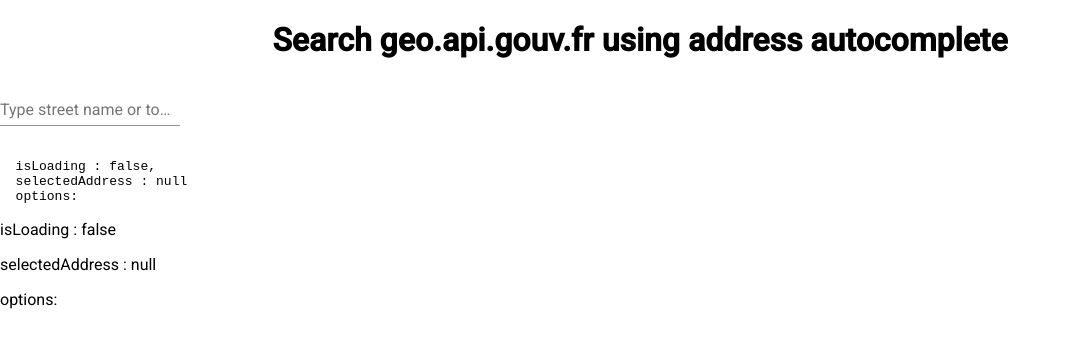
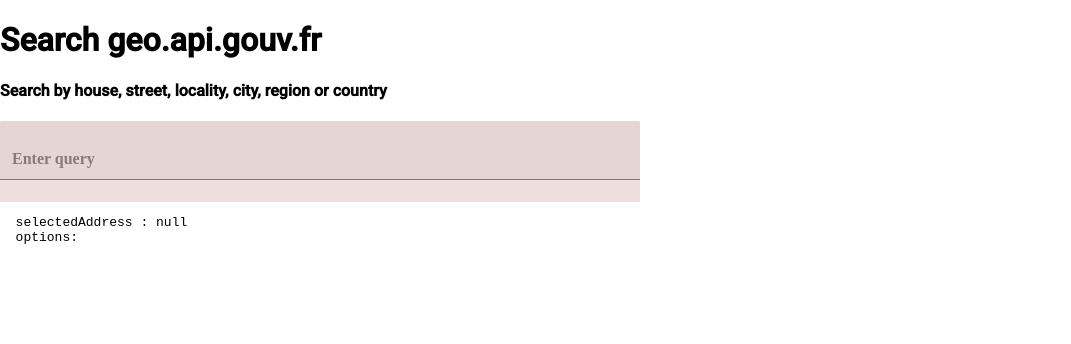
Before and after one commit to AndrewJBateman/angular-api-gouvfr, an Angular app: page / in a window 1280 px wide. Shown: the top 344 px of the page, without its empty margins (0-1071 px from the left). Built offline with nearby package versions, Linux system fonts and the light colour scheme.

Commit message:
ng material shared module created, search form params added to

```diff
--- a/src/app/app.component.html
+++ b/src/app/app.component.html
@@ -1,24 +1,29 @@
-<div style="text-align: center">
-  <h1>Search geo.api.gouv.fr using address autocomplete</h1>
+<div style="text-align: left">
+  <h1>Search geo.api.gouv.fr</h1>
+  <h4>Search by house, street, locality, city, region or country</h4>
 </div>
 
-<form class="search-form">
-  <mat-form-field class="search-full-width">
+<form class="search-form-input">
+  <mat-form-field class="search-full-width" appearance="fill">
     <input
+      class="search-input"
       type="text"
-      placeholder="Type street name or town"
-      aria-label="Number"
+      placeholder="Enter query"
+      aria-label="query input field"
       matInput
       [formControl]="formControl"
       [matAutocomplete]="auto"
     />
-    <mat-autocomplete #auto="matAutocomplete" [displayWith]="displayFn">
+
+    <!--autocomplete address using displayFctn to list options-->
+    <mat-autocomplete #auto="matAutocomplete" [displayWith]="displayFctn">
       <mat-option *ngIf="isLoading" class="is-loading"
-        ><mat-spinner diameter="40"></mat-spinner
-      ></mat-option>
+        >
+        <mat-progress-bar mode="query"></mat-progress-bar>
+    </mat-option>
       <ng-container *ngIf="!isLoading">
         <mat-option *ngFor="let option of options" [value]="option">
-          {{ displayFn(option) }}
+          {{ displayFctn(option) }}
         </mat-option>
       </ng-container>
     </mat-autocomplete>
@@ -26,10 +31,14 @@
 </form>
 
 <pre>
-  isLoading : {{ isLoading }},
   selectedAddress : {{ formControl.value | json }}
   options: {{ options | json }}
 </pre>
-<p>isLoading : {{ isLoading }}</p>
-  <p>selectedAddress : {{ formControl.value | json }}</p>
-  <p>options: {{ options | json }}</p>
+
+<!-- <mat-card>
+  <pre>
+    isLoading : {{ isLoading }},
+    selectedAddress : {{ formControl.value | json }}
+    options: {{ options | json }}
+  </pre>
+</mat-card> -->
--- a/src/app/app.component.scss
+++ b/src/app/app.component.scss
@@ -0,0 +1,29 @@
+form {
+  background: rgb(238, 222, 222);
+  width: 50%;
+
+  mat-form-field {
+    width: 100%;
+  }
+
+  .search-input {
+    width: 100% !important;
+    font: {
+      family: serif;
+      weight: bold;
+      size: 1em;
+    }
+  }
+}
+
+mat-card {
+  max-width: 600px;
+
+  mat-card-title {
+    text-align: left;
+  }
+
+  mat-card-subtitle {
+    text-align: left;
+  }
+}
--- a/src/app/app.component.ts
+++ b/src/app/app.component.ts
@@ -22,25 +22,27 @@
   options: [];
   isLoading = false;
 
-  constructor(private adresseService: AddressService) {
+  // after change in form input, show loading spinner, search run addressService
+  // Set loading spinner to false once complete and subscribe to response
+  constructor(private addressService: AddressService) {
     this.formControl.valueChanges
       .pipe(
         debounceTime(300),
         startWith(''),
         tap(() => (this.isLoading = true)),
         switchMap((value) =>
-          this.adresseService
+          this.addressService
             .search(value)
             .pipe(finalize(() => (this.isLoading = false)))
         )
       )
       .subscribe((response) => {
-        console.log(response);
-        this.options = response.features;
+        console.log('response', response);
+        this.options = response.features; // array of objects, each with geometry & property arrays
       });
   }
 
-  displayFn(option?: FeatureGeocodeJSON): string | undefined {
+  displayFctn(option?: FeatureGeocodeJSON): string | undefined {
     return option ? option.properties.label : undefined;
   }
 }
--- a/src/app/app.module.ts
+++ b/src/app/app.module.ts
@@ -1,38 +1,24 @@
 import { BrowserModule } from '@angular/platform-browser';
 import { NgModule } from '@angular/core';
-
-import { HttpClientModule } from "@angular/common/http";
-import { FormsModule, ReactiveFormsModule } from "@angular/forms";
-
-import { MatAutocompleteModule } from "@angular/material/autocomplete";
-import { MatFormFieldModule } from "@angular/material/form-field";
-import { MatInputModule } from "@angular/material/input";
-import { MatSelectModule } from "@angular/material/select";
-import { MatProgressSpinnerModule } from "@angular/material/progress-spinner";
+import { HttpClientModule } from '@angular/common/http';
 import { BrowserAnimationsModule } from '@angular/platform-browser/animations';
 
+import { SharedModule } from './common/shared/shared.module';
 import { AppRoutingModule } from './app-routing.module';
 import { AppComponent } from './app.component';
+
 import { AddressService } from './services/address.service';
 
 @NgModule({
-  declarations: [
-    AppComponent
-  ],
+  declarations: [AppComponent],
   imports: [
+    SharedModule.forRoot(),
     BrowserModule,
     AppRoutingModule,
     BrowserAnimationsModule,
-    FormsModule,
     HttpClientModule,
-    MatAutocompleteModule,
-    MatFormFieldModule,
-    MatInputModule,
-    MatSelectModule,
-    MatProgressSpinnerModule,
-    ReactiveFormsModule,
   ],
   providers: [AddressService],
-  bootstrap: [AppComponent]
+  bootstrap: [AppComponent],
 })
-export class AppModule { }
+export class AppModule {}
--- /dev/null
+++ b/src/app/common/shared/shared.module.ts
@@ -0,0 +1,16 @@
+import { NgModule, ModuleWithProviders } from '@angular/core';
+import { CommonModule } from '@angular/common';
+import { MaterialModule } from '../../material.module';
+
+@NgModule({
+  declarations: [],
+  exports: [CommonModule, MaterialModule],
+})
+export class SharedModule {
+  static forRoot(): ModuleWithProviders<SharedModule> {
+		return {
+			ngModule: SharedModule,
+			providers: []
+		};
+	}
+}
--- a/src/app/interfaces/geocode-json.ts
+++ b/src/app/interfaces/geocode-json.ts
@@ -1,4 +1,4 @@
-// This file format from GeocodeJSON is a an extension of the GeoJSON standard that aim to define places results.
+// This file format from GeocodeJSON is a an extension of the GeoJSON standard that aim to define place results.
 // Files implementing GeocodeJSON MUST be valid GeoJSON and valid JSON files.
 
 export class GeocodeJSON {
--- a/src/app/services/address.service.ts
+++ b/src/app/services/address.service.ts
@@ -12,10 +12,12 @@
   // search geo.api.gouv.fr using q search parameter, default limit = 5
   search(value: any): Observable<any> {
     if (typeof value === 'string' && value.length >= 4) {
-      const params = new HttpParams().set('q', value);
-      console.log('search params: ', params);
+      let params = new HttpParams();
+      params = params.append('q', value);
+      params = params.append('limit', '15');
+      console.log('params: ', params);
       return this.httpClient.get<GeocodeJSON>(
-        AddressService.BASE_URL + '/search',
+        `${AddressService.BASE_URL}/search`,
         { params }
       );
     } else {
```
Also changed, not shown: src/app/material.module.ts (added, +42 -0 lines), 1 other file (tests, documents, lock files or other folders).
